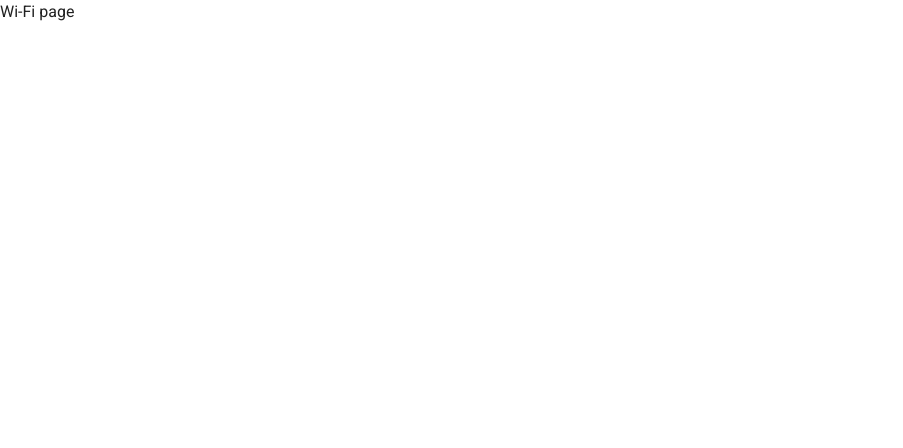
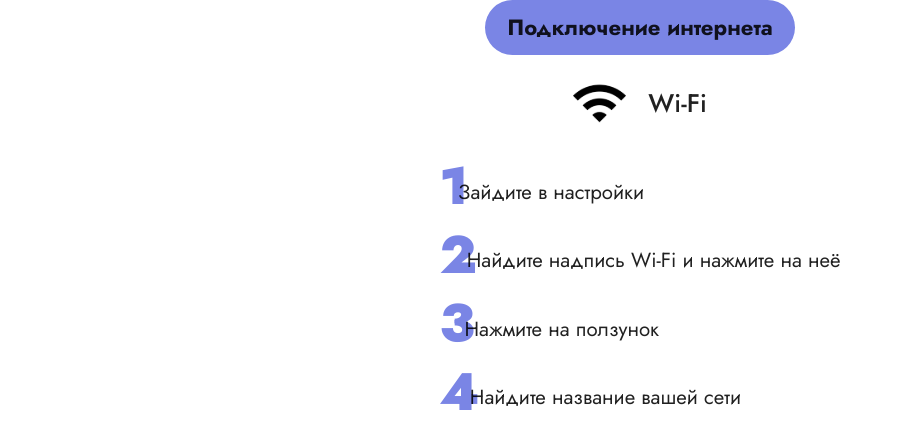
Before and after one commit to Petr04/legko, a Vue app: page /wi-fi in a window 1280 px wide. Shown: the top 448 px of the page, without its empty margins (0-903 px from the left). Built offline with nearby package versions, Linux system fonts and the light colour scheme.

Commit message:
Added main template of Wi-Fi page

```diff
--- a/public/index.html
+++ b/public/index.html
@@ -6,7 +6,10 @@
     <meta name="viewport" content="width=device-width,initial-scale=1.0">
     <link rel="icon" href="<%= BASE_URL %>favicon.ico">
     <title><%= htmlWebpackPlugin.options.title %></title>
+    <link rel="preconnect" href="https://fonts.googleapis.com">
+    <link rel="preconnect" href="https://fonts.gstatic.com" crossorigin>
     <link rel="stylesheet" href="https://fonts.googleapis.com/css?family=Roboto:100,300,400,500,700,900">
+    <link rel="stylesheet" href="https://fonts.googleapis.com/css2?family=Jost:wght@400;500;600;700;900&display=swap">
     <link rel="stylesheet" href="https://cdn.jsdelivr.net/npm/@mdi/font@latest/css/materialdesignicons.min.css">
   </head>
   <body>
--- a/src/App.vue
+++ b/src/App.vue
@@ -5,6 +5,10 @@
     </v-main>
   </v-app>
 </template>
+
+<style>
+@import "@/assets/main.css";
+</style>
 
 <script>
 export default {
--- /dev/null
+++ b/src/assets/main.css
@@ -0,0 +1,20 @@
+body {
+  font-size: 17px;
+}
+
+* {
+  font-family: Jost;
+}
+
+h2.badge {
+  border-radius: 100vh;
+  padding: .5em 1em;
+  background: #7a85e5;
+  font-size: 1.3em;
+  /*margin-bottom: 1.5em;*/
+}
+
+.h-container {
+  display: flex;
+  align-items: center;
+}
--- /dev/null
+++ b/src/components/BigNumbersLi.vue
@@ -0,0 +1,37 @@
+<template>
+  <div class="big-numbers-li-container">
+    <div class="number">
+    </div>
+    <li>
+      <slot />
+    </li>
+  </div>
+</template>
+
+<style scoped>
+.big-numbers-li-container {
+  display: flex;
+  align-items: top;
+}
+
+li {
+  display: block;
+  list-style: none;
+  font-size: 1.2em;
+  font-weight: 400;
+  margin-left: -.5em;
+  padding-top: 1.2em;
+}
+
+.number::before {
+  counter-increment: counter;
+  content: counter(counter);
+}
+.number {
+  line-height: 1.3em;
+  display: block;
+  color: var(--color);
+  font-size: 3.1em;
+  font-weight: 900;
+}
+</style>
--- /dev/null
+++ b/src/components/BigNumbersList.vue
@@ -0,0 +1,21 @@
+<template>
+  <ol ref="ol">
+    <slot />
+  </ol>
+</template>
+
+<style scoped>
+ol {
+  counter-reset: counter;
+  padding: 0 !important;
+}
+</style>
+
+<script>
+export default {
+  props: ['color'],
+  mounted() {
+    this.$refs.ol.style.setProperty('--color', this.color);
+  },
+};
+</script>
--- a/src/views/WiFi.vue
+++ b/src/views/WiFi.vue
@@ -1,3 +1,49 @@
 <template>
-  <div>Wi-Fi page</div>
+  <div class="wifi-container">
+    <h2 class="badge">Подключение интернета</h2>
+    <div class="h-container" style="gap: 1.3em; margin: 1.3em 0">
+      <img src="@/assets/wifi.svg">
+      <h2 style="font-weight: 500">Wi-Fi</h2>
+    </div>
+    <!-- TODO: увеличить размер текста (проконсультироваться со всеми) -->
+    <big-numbers-list
+      color="#7a85e5"
+    >
+      <!-- TODO: Поменять надписи под Android и добавить изображения -->
+      <!-- Можно потом сделать 2 списка инструкций для Android и iOS -->
+      <big-numbers-li>Зайдите в настройки
+        <!-- TODO: Вставить изображение -->
+      </big-numbers-li>
+      <big-numbers-li>Найдите надпись Wi-Fi и нажмите на неё
+        <!-- TODO: Вставить изображение -->
+      </big-numbers-li>
+      <big-numbers-li>Нажмите на ползунок
+        <!-- TODO: Вставить изображение -->
+      </big-numbers-li>
+      <big-numbers-li>Найдите название вашей сети
+        <!-- TODO: Вставить изображение -->
+      </big-numbers-li>
+    </big-numbers-list>
+  </div>
 </template>
+
+<style scoped>
+.wifi-container {
+  display: flex;
+  flex-direction: column;
+  align-items: center;
+  width: 100%;
+}
+</style>
+
+<script>
+import BigNumbersList from '@/components/BigNumbersList.vue';
+import BigNumbersLi from '@/components/BigNumbersLi.vue';
+
+export default {
+  components: {
+    BigNumbersList,
+    BigNumbersLi,
+  },
+};
+</script>
```
Also changed, not shown: src/assets/wifi.svg (added).
